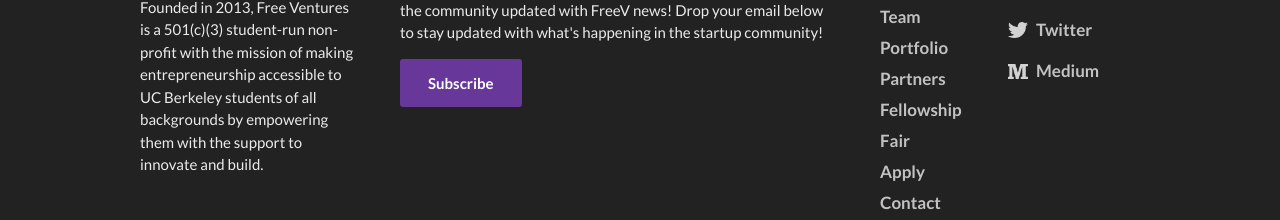
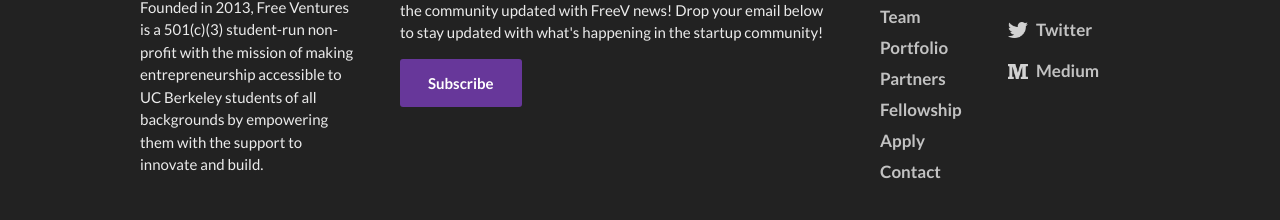
Before and after one commit to Free-Ventures-Cal/website, a React (Create React App) app: page /program in a window 1280 px wide. Shown: the part 2829-3049 px from the top of the page. Built offline with nearby package versions, Linux system fonts and the light colour scheme.

Commit message:
Deleted fair button.

```diff
--- a/src/Components/Footer.js
+++ b/src/Components/Footer.js
@@ -47,7 +47,6 @@ function Footer() {
           <Link to="/portfolio">Portfolio</Link>
           <Link to="/partners">Partners</Link>
           <Link to="/fellowship">Fellowship</Link>
-          <a href="/fair/sponsorship.pdf">Fair</a>
           <Link to="/apply">Apply</Link>
           <Link to="/contact">Contact</Link>
         </span>
```
